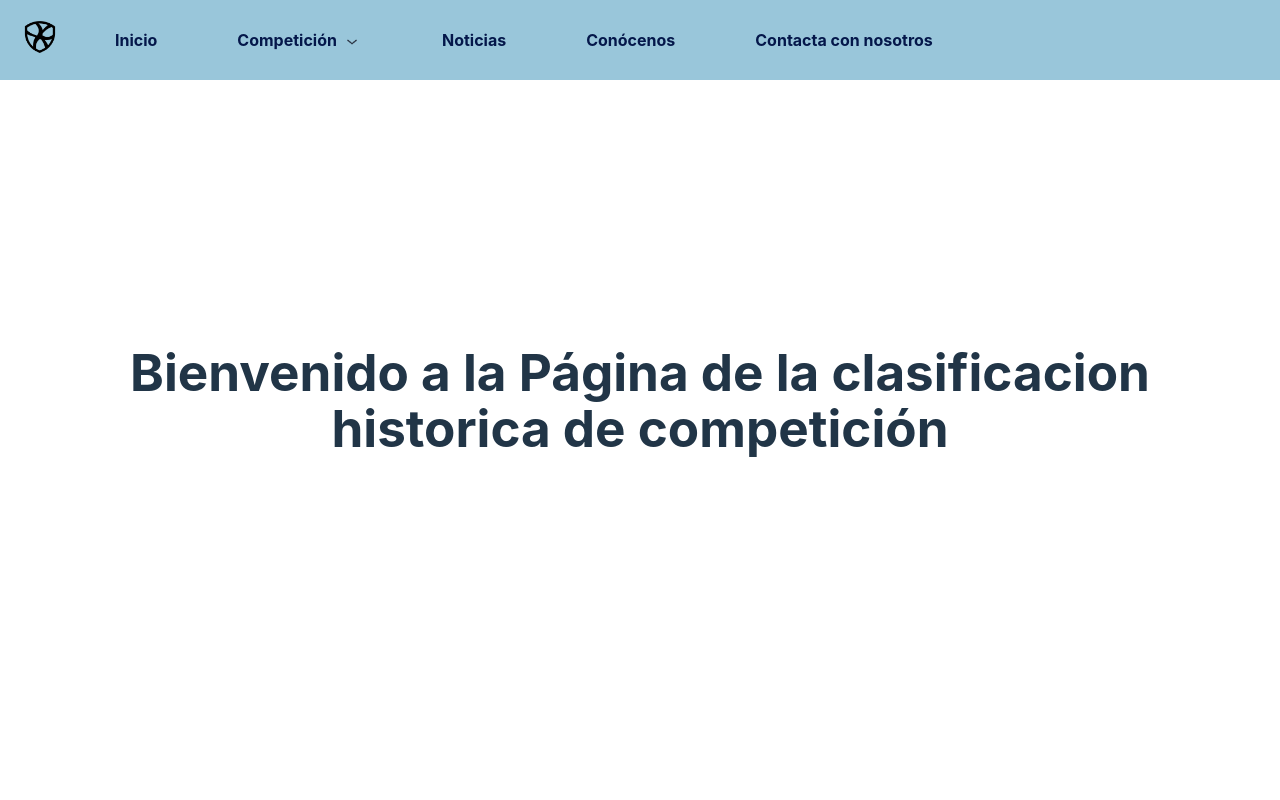
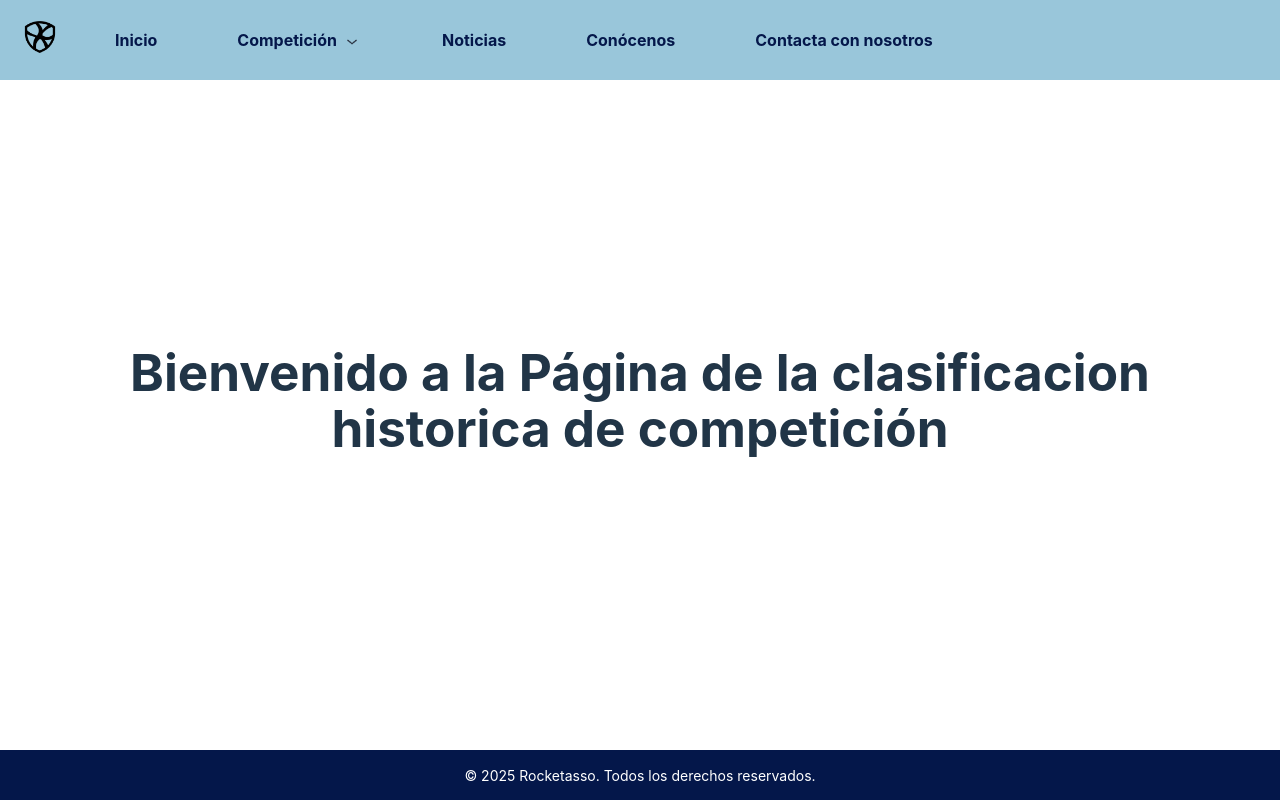
Before and after one commit to BrunoReboredo/rocketasso, a React (Vite) app in the folder web-rck/: page /competition/overall-classification in a window 1280 px wide. Built offline with nearby package versions, Linux system fonts and the light colour scheme.

Commit message:
añadido footer

```diff
--- a/web-rck/src/App.tsx
+++ b/web-rck/src/App.tsx
@@ -1,6 +1,7 @@
 import './App.css'
 import { BrowserRouter as Router, Route, Routes } from 'react-router-dom';
 import Navbar from './nav/Navbar';
+import Footer from './footer/Footer';
 import Home from './pages/Home';
 import News from './pages/News';
 import MeetUs from './pages/MeetUs';
@@ -23,8 +24,8 @@ function App() {
         <Route path="/competition/season2/classification" element={<Classification/>}/>
         <Route path="/competition/hall-of-fame" element={<HallOfFame/>}/>
         <Route path="/competition/overall-classification" element={<OverallClassification/>}/>
-
       </Routes>
+      <Footer />
     </Router>
   );
 }
--- /dev/null
+++ b/web-rck/src/footer/Footer.css
@@ -0,0 +1,30 @@
+html, body {
+    height: 100%;
+    margin: 0;
+    padding: 0;
+}
+
+.app-container {
+    display: flex;
+    flex-direction: column;
+    min-height: 100vh;
+}
+
+.main-content {
+    flex: 1;
+}
+
+.footer {
+    position: fixed;
+    bottom: 0;
+    left: 0;
+    width: 100%;
+    height: 50px;
+    background-color: #04174A;
+    color: white;
+    display: flex;
+    justify-content: center;
+    align-items: center;
+    font-size: 14px;
+    z-index: 1000;
+}
--- /dev/null
+++ b/web-rck/src/footer/Footer.tsx
@@ -0,0 +1,11 @@
+import './Footer.css';
+
+const Footer = () => {
+  return (
+    <footer className="footer">
+      <p>&copy; {new Date().getFullYear()} Rocketasso. Todos los derechos reservados.</p>
+    </footer>
+  );
+};
+
+export default Footer;
```
